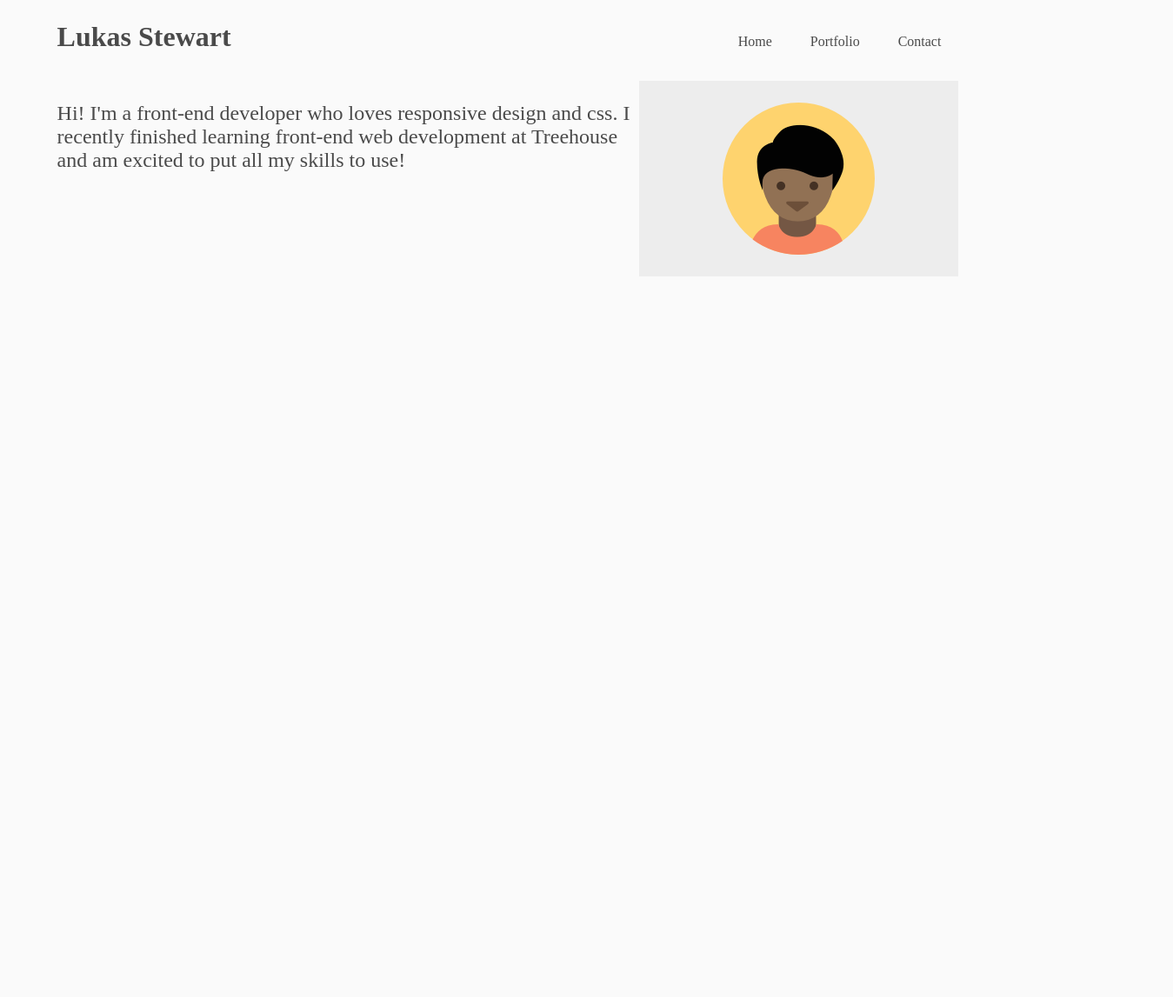
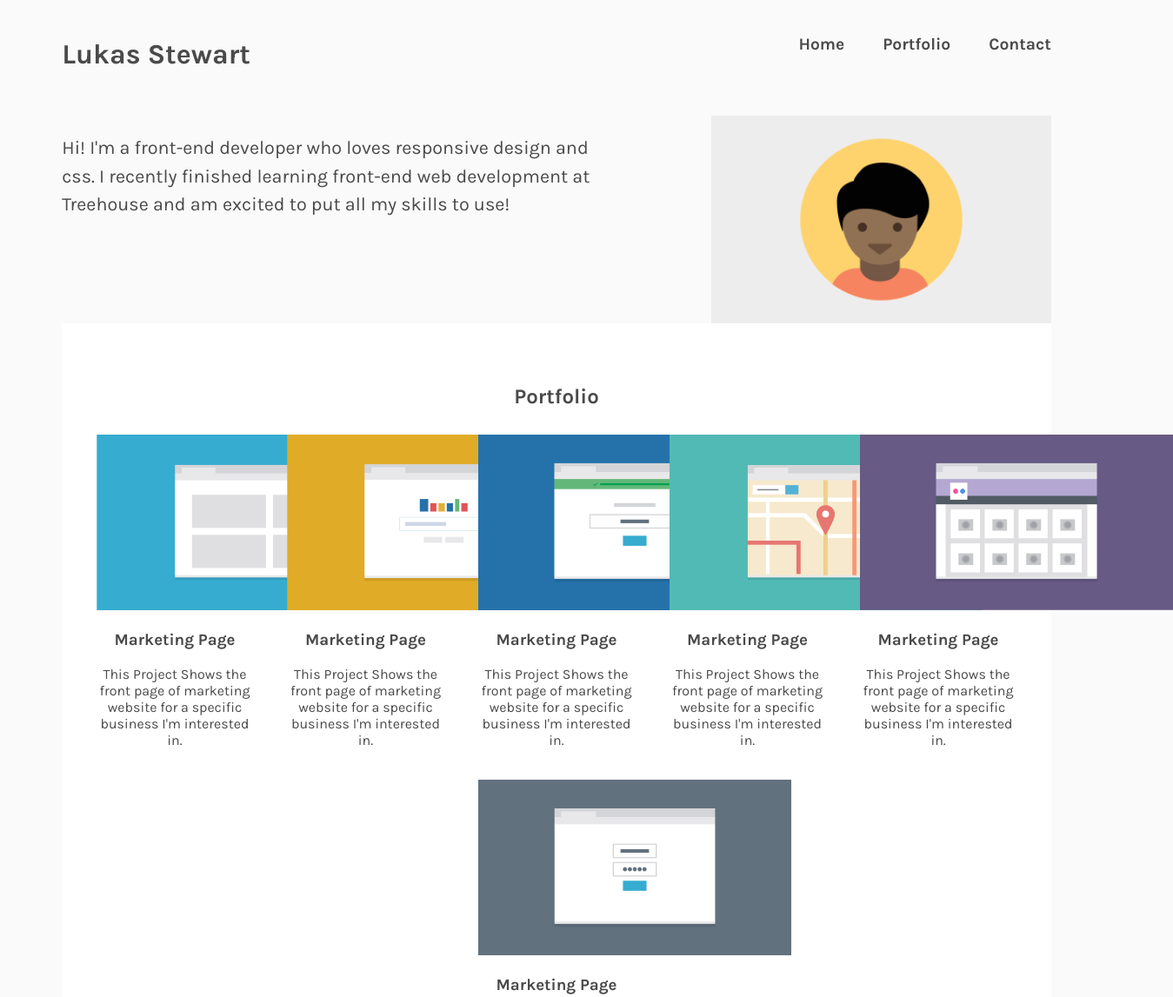
Before and after one commit to lukasstewart/Techdegree-Project-Unit2, a plain HTML site: page index.html in a window 1280 px wide. Shown: the part 5-1152 px from the top of the page at 87% size, 1349 px wide, since content can reach past the window. Before the commit the page ends 800 px from the top, so only its background shows below. Drawn offline with Linux system fonts and the light colour scheme.

Commit message:
addition of portfoluo section

```diff
--- a/index.html
+++ b/index.html
@@ -5,16 +5,17 @@
     <meta name="viewport" content="width=device-width, initial-scale=1.0">
     <link rel="stylesheet"  href="styles.css">
     <title>Document</title>
+    <link href="https://fonts.googleapis.com/css2?family=Karla:ital,wght@0,400;0,700;1,400&display=swap" rel="stylesheet">
 </head>
 <body>
     <header>
         <div class="nav-bar">
             <h1>Lukas Stewart</h1>
             <nav>
-                <ul>
-                    <li>Home</li>
-                    <li>Portfolio</li>
-                    <li>Contact</li>
+                <ul class="main-nav">
+                    <li><a href="#">Home</a></li>
+                    <li><a href="#">Portfolio</a></li>
+                    <li><a href="#">Contact</a></li>
                 </ul>
             </nav>
         </div>
@@ -25,11 +26,40 @@
         </div>
     </header>
 
-    <main>
-
-
-
-
-    </main>
+    <div class="portfolio">
+        <h2>Portfolio</h2>
+        <div class="portfolio-gird-container">
+            <div class="portfolio-1">
+                <img src="images/portfolio-1.png" alt="marketing page thumbnail" class="portfolio-thumbnails">
+                <h3>Marketing Page</h3>
+                <p>This Project Shows the front page of marketing website for a specific business I'm interested in.</p>
+            </div>
+            <div class="portfolio-2">
+                <img src="images/portfolio-2.png" alt="search page thumbnail" class="portfolio-thumbnails">
+                <h3>Marketing Page</h3>
+                <p>This Project Shows the front page of marketing website for a specific business I'm interested in.</p>
+            </div>
+            <div class="portfolio-3">
+                <img src="images/portfolio-3.png" alt="travel app thumbnail" class="portfolio-thumbnails">
+                <h3>Marketing Page</h3>
+                <p>This Project Shows the front page of marketing website for a specific business I'm interested in.</p>
+            </div>
+            <div class="portfolio-4">
+                <img src="images/portfolio-4.png" alt="map thumbnail" class="portfolio-thumbnails">
+                <h3>Marketing Page</h3>
+                <p>This Project Shows the front page of marketing website for a specific business I'm interested in.</p>
+            </div>
+            <div class="portfolio-5">
+                <img src="images/portfolio-5.png" alt="photo gallery thumbnail" class="portfolio-thumbnails">
+                <h3>Marketing Page</h3>
+                <p>This Project Shows the front page of marketing website for a specific business I'm interested in.</p>
+            </div>
+            <div class="portfolio-6">
+                <img src="images/portfolio-6.png" alt="calculator thumbnail" class="portfolio-thumbnails">
+                <h3>Marketing Page</h3>
+                <p>This Project Shows the front page of marketing website for a specific business I'm interested in.</p>
+            </div>
+        </div>
+    </div>
 </body>
 </html>
--- a/styles.css
+++ b/styles.css
@@ -1,10 +1,13 @@
+/* Global CSS */
+
 * {
   color: #4A4A4A;
   box-sizing: border-box;
+  font-family: 'Karla', sans-serif;
 }
 
+/* Main Styles */
 body {
-    width: 90%;
     background-color: #FAFAFA;
 }
 
@@ -16,15 +19,69 @@ header {
 .nav-bar {
     display: flex;
     justify-content: space-between;
+    padding-top: 20px;
+    font-weight: bold;
 }
 
-li {
+.main-nav li {
     list-style: none;
     display: inline-flex;
-    padding: 20px;
+    padding-left: 40px;
+    font-size: 1.2em;
+}
+
+.main-nav a {
+    text-decoration: none;
 }
 
 .intro {
+    padding-top: 30px;
     display: flex;
     font-size: 1.5em;
+    justify-content: space-between;
 }
+
+.intro p {
+    padding-right: 100px;
+    font-size: .9em;
+    line-height: 1.5em;
+    width: 100%;
+}
+
+.profile-picture {
+   width:55%;
+}
+
+.portfolio-1,
+.portfolio-2,
+.portfolio-3,
+.portfolio-4,
+.portfolio-5,
+.portfolio-6 {
+    width: 200px;
+    text-align: center;
+    align-content: center;
+    justify-content: space-evenly;
+    padding: 10px;
+}
+
+.portfolio {
+    width: 90%;
+    margin: auto;
+    background-color: white;
+    padding: 50px 20px;
+}
+
+.portfolio h2 {
+    text-align: center;
+}
+
+.portfolio-thumbnails {
+    width:200%
+}
+
+.portfolio-gird-container {
+    display: flex;
+    flex-wrap: wrap;
+    justify-content: space-around;
+}
```
